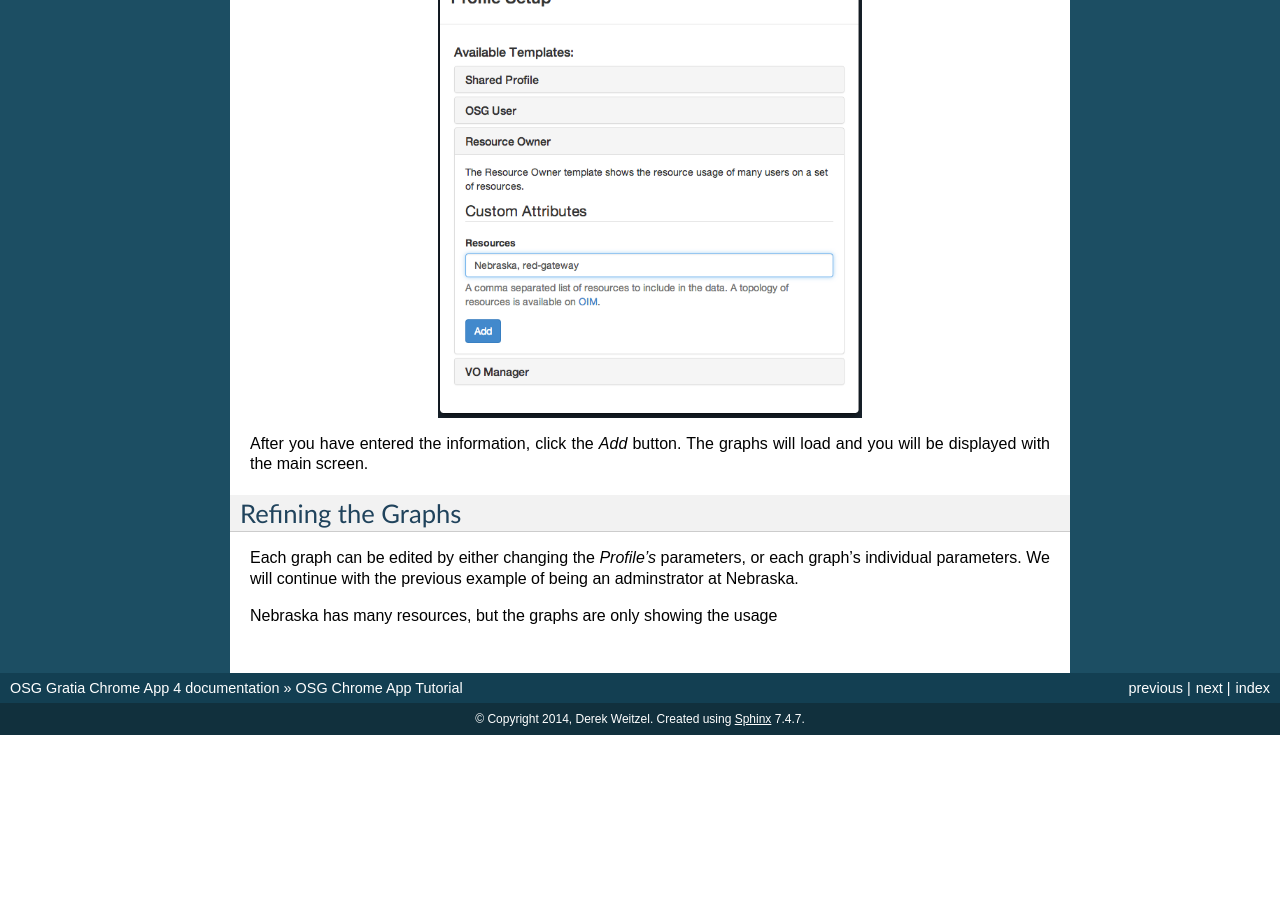
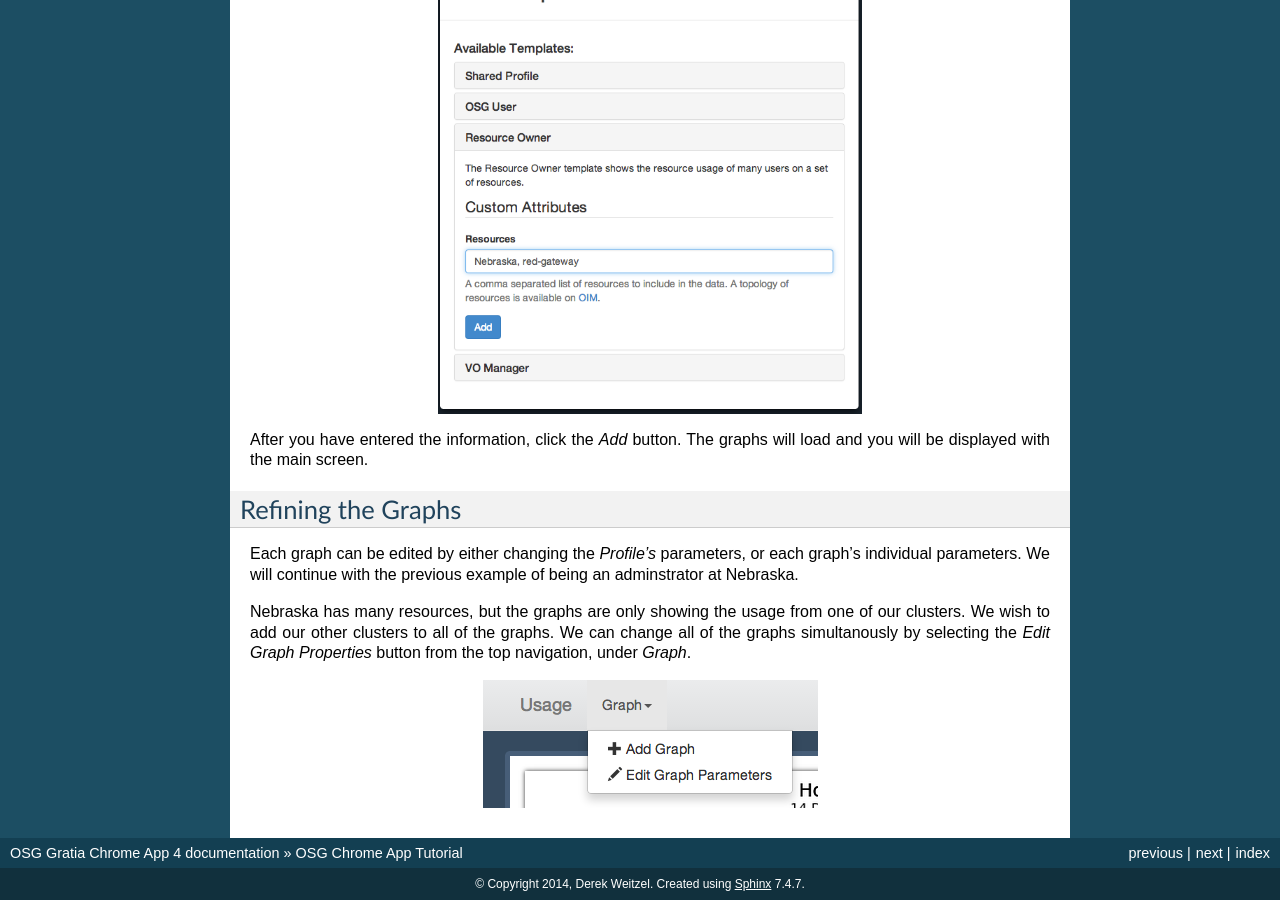
Before and after one commit to djw8605/OSG-Usage-Chrome-App, a Sphinx documentation site: the page built from docs/source/tutorial.rst, in a window 1280 px wide and 900 px high, scrolled down 634 px. Built offline with Sphinx 7.4.7, drawn with Linux system fonts in a browser that asks for light colours; before the commit the page ends 1369 px from its top, so only the background shows below that.

Commit message:
Adidng graph dropdown

```diff
--- a/docs/source/tutorial.rst
+++ b/docs/source/tutorial.rst
@@ -15,6 +15,7 @@ To install the Chrome app, download it from the `Chrome App Store <https://chrom
 1. When opening a new tab, click the **Apps** button at the top.  This will bring you to the Chrome application list, where you can find the newly installed OSG Usage Viewer application.
 
 .. image:: images/chromeTopBar.png
+   :align: center
 
 2. Using the `Chrome App Launcher <https://chrome.google.com/webstore/launcher>`_, which is installed with Chrome on Mac and Windows.
 
@@ -40,4 +41,7 @@ Refining the Graphs
 
 Each graph can be edited by either changing the *Profile's* parameters, or each graph's individual parameters.  We will continue with the previous example of being an adminstrator at Nebraska.
 
-Nebraska has many resources, but the graphs are only showing the usage
+Nebraska has many resources, but the graphs are only showing the usage from one of our clusters.  We wish to add our other clusters to all of the graphs.  We can change all of the graphs simultanously by selecting the *Edit Graph Properties* button from the top navigation, under *Graph*.
+
+.. image:: images/graphDropDown.png
+   :align: center
```
